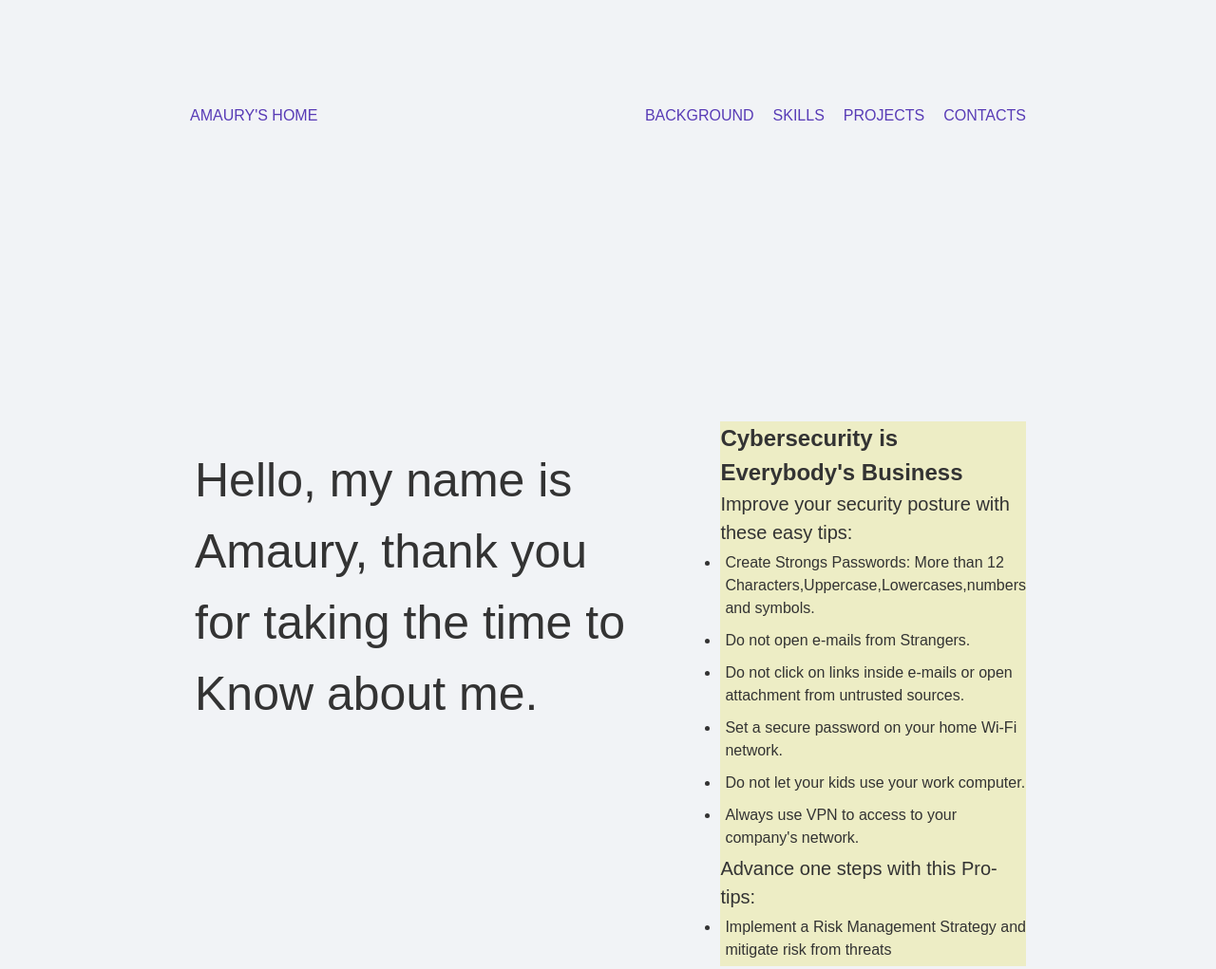
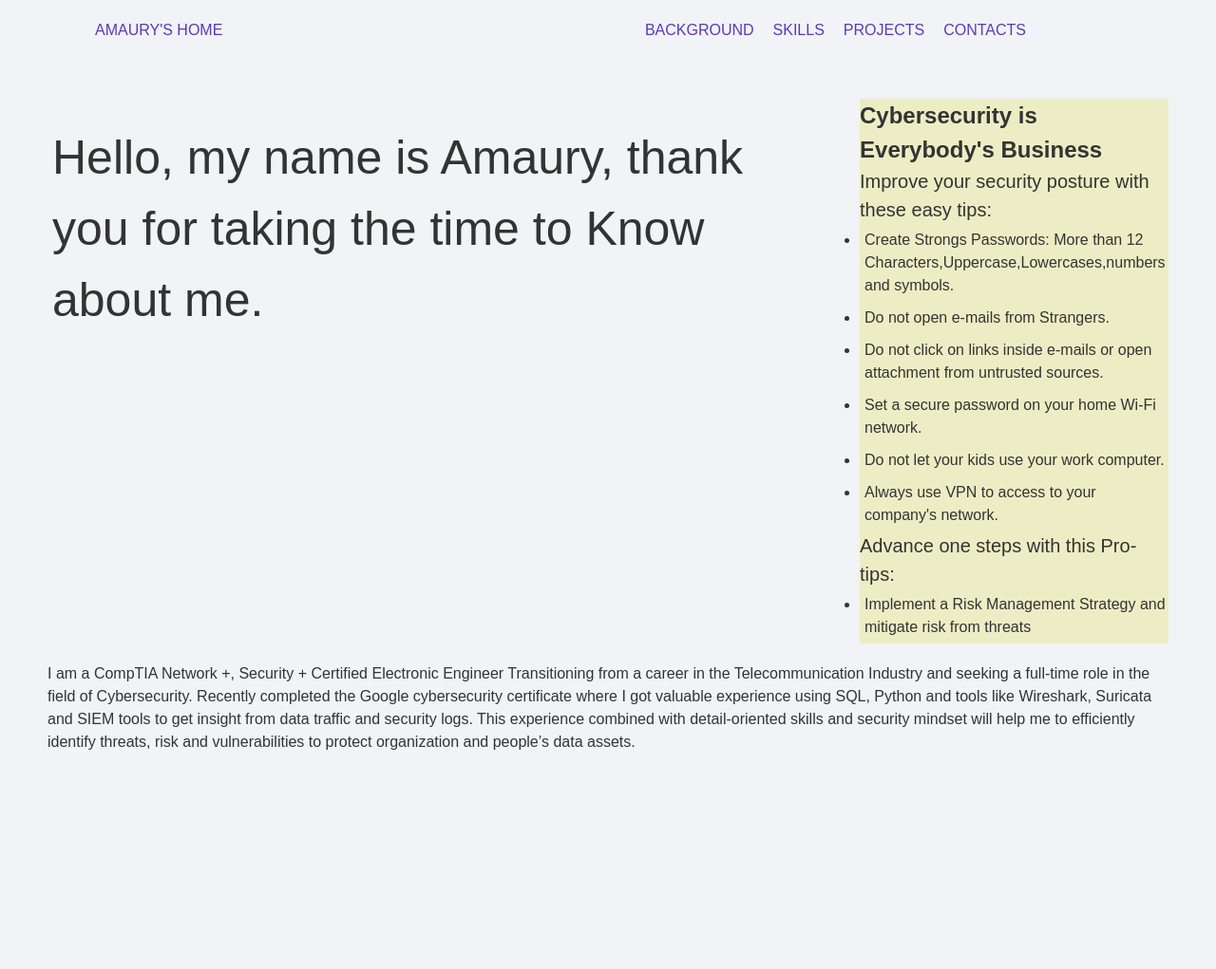
Before and after one commit to mercamavi/mercamavi.github.io, a plain HTML site: page index.html in a window 1280 px wide. Shown: the top 1021 px of the page at 95% size. After the commit the page ends 894 px from the top, so only its background shows below. Drawn offline with Linux system fonts and the light colour scheme.

Commit message:
css changes

```diff
--- a/styles.css
+++ b/styles.css
@@ -21,7 +21,7 @@ nav {
     display: flex;
     justify-content: space-between;
     align-items: center;
-    padding: 100px 100px;
+    padding: 10px 100px 0px 0px;
 }
 
 .menu {
@@ -39,7 +39,7 @@ nav {
 }
 
 main {
-    padding: 200px;
+    padding: 50px;
 }
 
 section {
```
